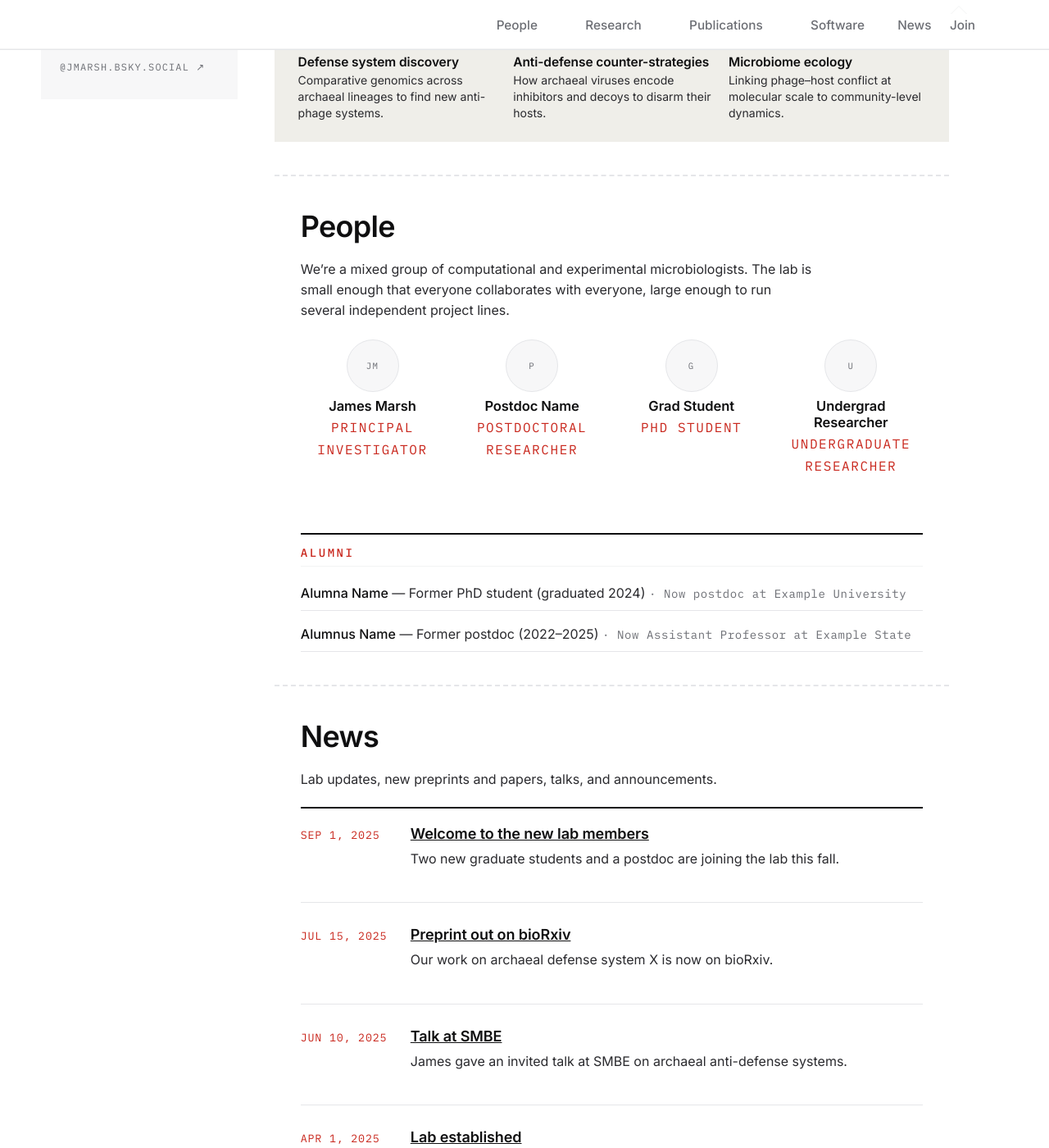
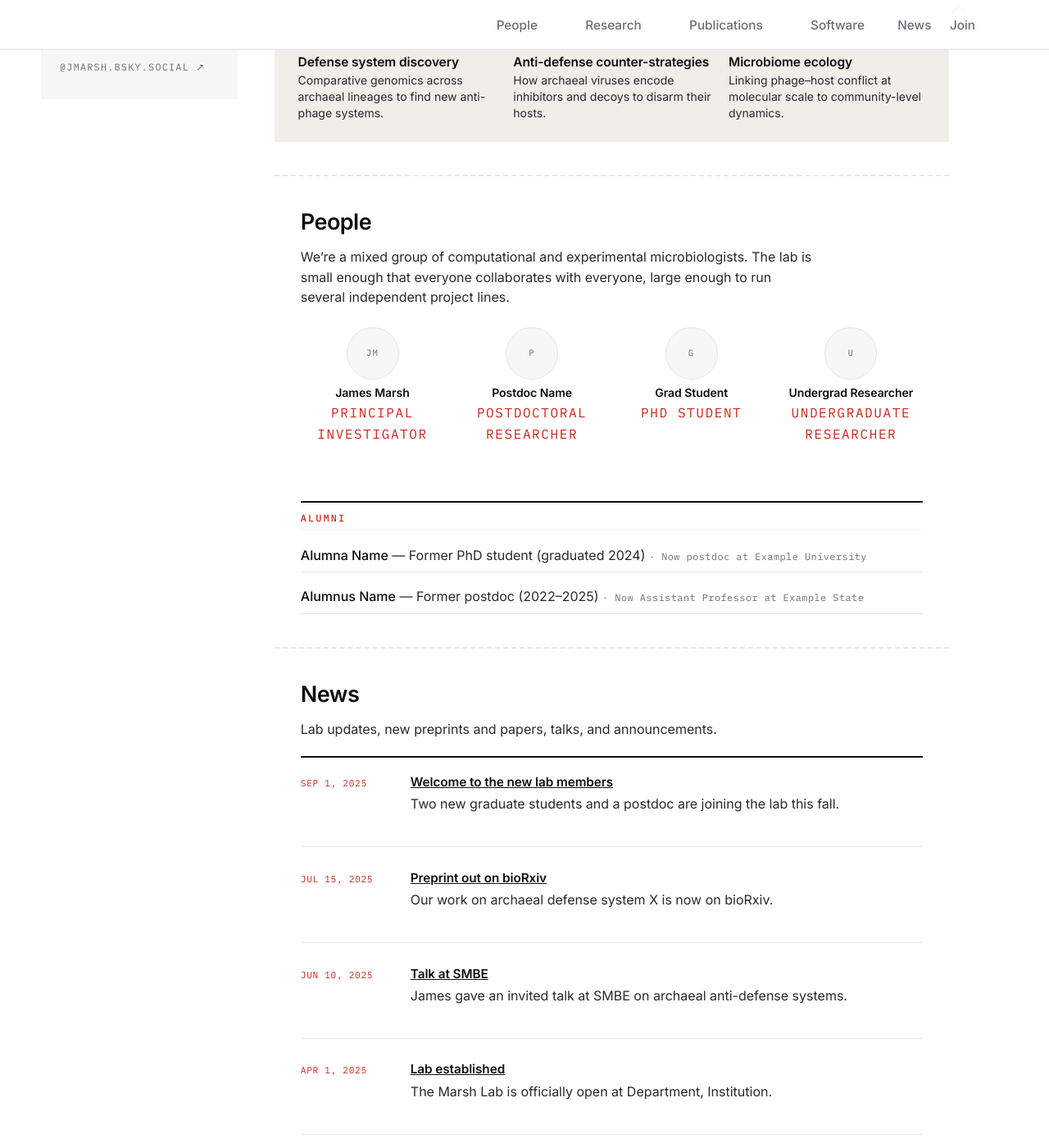
Before and after one commit to marshomics/marshomics.github.io, a Jekyll site: the page built from _pages/about.md, in a window 1280 px wide and 1400 px high, scrolled down 389 px. Shown: the whole window at 82% size. Built offline with Jekyll 4.4.1, drawn with Linux system fonts in a browser that asks for light colours; a script bundle is joined from its source files by our own code; library files that are not in the unit come from our copies.

Commit message:
Update _overrides.scss

```diff
--- a/_sass/_overrides.scss
+++ b/_sass/_overrides.scss
@@ -808,7 +808,7 @@ hr {
 .alt-page__title {
   font-family: var(--jm-font-sans);
   font-weight: 600;
-  font-size: 2rem;
+  font-size: 1.5rem;
   letter-spacing: -0.02em;
   color: var(--jm-ink);
   margin: 0 0 0.5em;
@@ -817,7 +817,7 @@ hr {
 }
 .alt-page__intro {
   font-family: var(--jm-font-sans);
-  font-size: 1rem;
+  font-size: 0.85rem;
   line-height: 1.55;
   color: var(--jm-ink-soft);
   max-width: 62ch;
@@ -876,7 +876,7 @@ hr {
 .alt-person__name {
   font-family: var(--jm-font-sans);
   font-weight: 600;
-  font-size: 0.92rem;
+  font-size: 0.78rem;
   letter-spacing: -0.005em;
   color: var(--jm-ink);
   margin: 0 0 0.15em;
@@ -885,7 +885,7 @@ hr {
 }
 .alt-person__role {
   font-family: var(--jm-font-mono);
-  font-size: 0.62rem;
+  font-size: 0.55rem;
   text-transform: uppercase;
   letter-spacing: 0.1em;
   color: var(--jm-accent-2);
@@ -897,7 +897,7 @@ hr {
 /* Alumni — list with the heavy-rule heading from the preview */
 .alt-alumni-title {
   font-family: var(--jm-font-mono);
-  font-size: 0.78rem;
+  font-size: 0.66rem;
   text-transform: uppercase;
   letter-spacing: 0.18em;
   color: var(--jm-accent-2);
@@ -916,7 +916,7 @@ hr {
 .alt-alumni__item {
   padding: 0.55em 0;
   border-bottom: 1px solid var(--jm-rule);
-  font-size: 0.92rem;
+  font-size: 0.78rem;
   color: var(--jm-ink-soft);
   line-height: 1.5;
   list-style: none;
@@ -925,7 +925,7 @@ hr {
 .alt-alumni__name { color: var(--jm-ink); font-weight: 500; }
 .alt-alumni__next {
   font-family: var(--jm-font-mono);
-  font-size: 0.78rem;
+  font-size: 0.66rem;
   color: var(--jm-muted);
   letter-spacing: 0.04em;
 }
@@ -952,7 +952,7 @@ hr {
 }
 .alt-news__date {
   font-family: var(--jm-font-mono);
-  font-size: 0.74rem;
+  font-size: 0.62rem;
   color: var(--jm-accent-2);
   letter-spacing: 0.06em;
   text-transform: uppercase;
@@ -962,7 +962,7 @@ hr {
 .alt-news__title {
   font-family: var(--jm-font-sans);
   font-weight: 600;
-  font-size: 1rem;
+  font-size: 0.85rem;
   margin: 0 0 0.3em;
   letter-spacing: -0.005em;
   line-height: 1.3;
@@ -975,9 +975,10 @@ hr {
 }
 .alt-news__title a:hover { color: var(--jm-accent-2); }
 .alt-news__excerpt {
-  font-size: 0.92rem;
+  font-size: 0.78rem;
   color: var(--jm-ink-soft);
   margin: 0;
+  line-height: 1.5;
 }
 
 /* ---- buttons (used by some templates) ---- */
```
